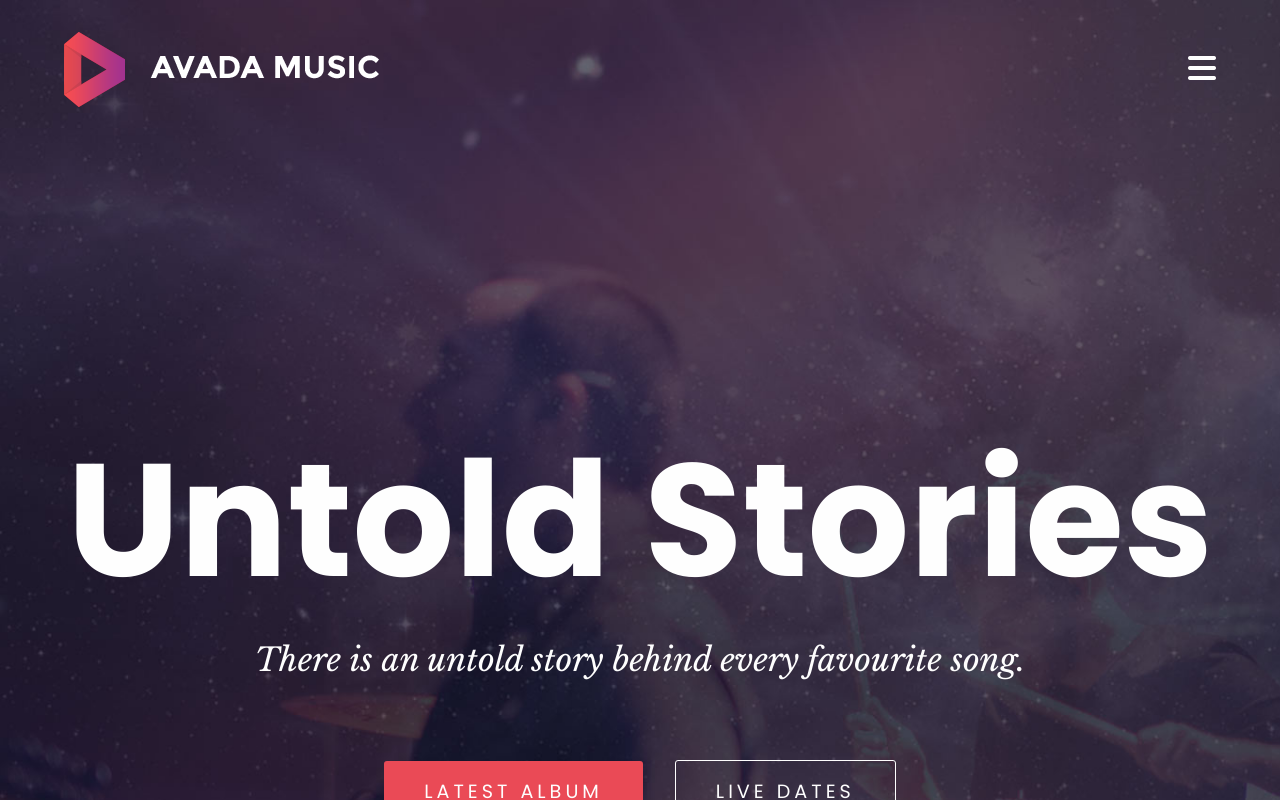
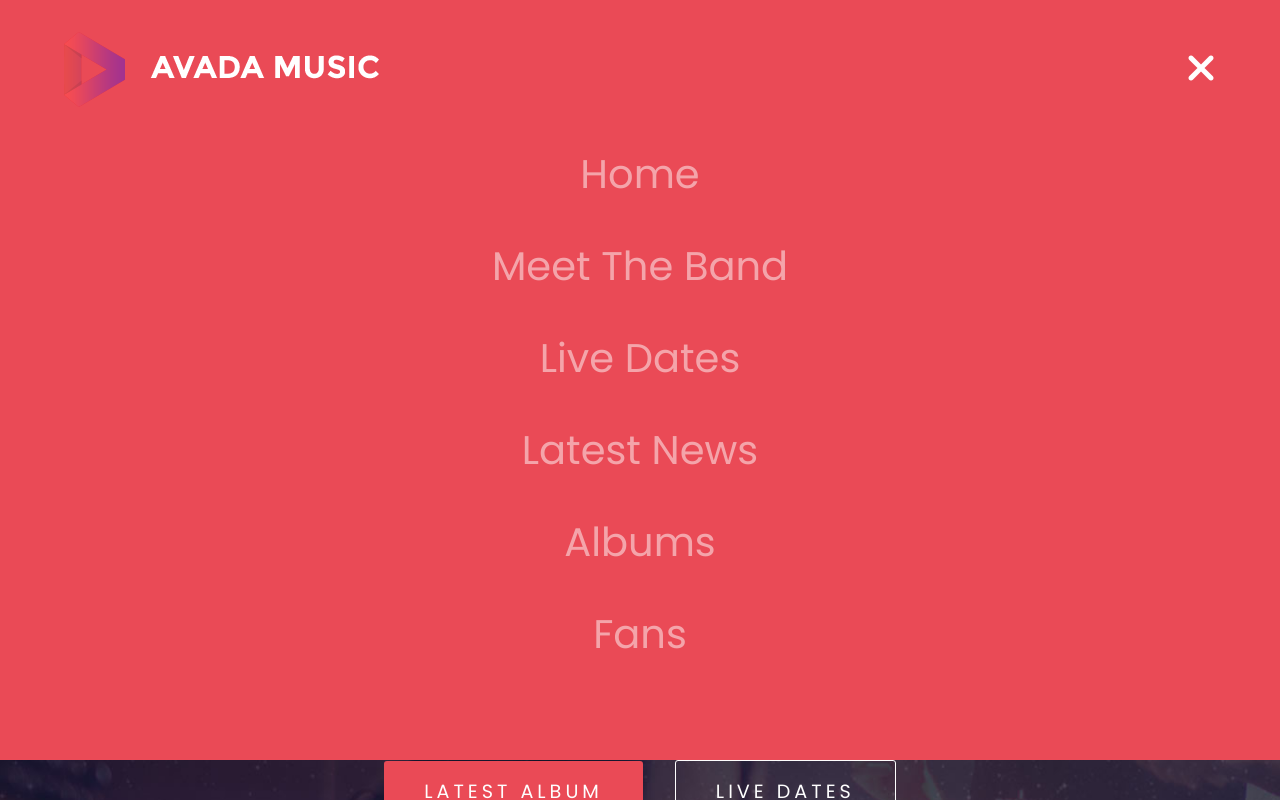
Before and after one commit to DanCan30/proj-html-vuejs, a Vue app: page / in a window 1280 px wide. Both pictures are taken after a click on the icon 1202 px from the left and 68 px from the top of the page. Shown: the top 800 px of the page. Built offline with nearby package versions, Linux system fonts and the light colour scheme.

Commit message:
Navbar menus added by components and header's navbar handled on clicks

```diff
--- a/src/components/Footer.vue
+++ b/src/components/Footer.vue
@@ -4,7 +4,7 @@
       <img src="../assets/img/logo_footer.png" alt="Avada Music logo">
       <ul class="footer-nav">
         <li v-for="(link, index) in navLinks" :key="index">
-          <Navbar class="nav-links"
+          <NavbarElement class="nav-links"
           :link="link"/>
         </li>
 
@@ -25,12 +25,12 @@
 </template>
 
 <script>
-import Navbar from "./Navbar.vue";
+import NavbarElement from "./NavbarElement.vue";
 
 export default {
 
   components: {
-    Navbar,
+    NavbarElement,
   },
 
   props: {
--- a/src/components/Header.vue
+++ b/src/components/Header.vue
@@ -4,7 +4,19 @@
     <div id="topbar">
       <img src="../assets/img/avada-music-logo.png" alt="Avada Logo">
       <nav>
-        <i class="fa-solid fa-bars"></i>
+
+        <i @click="expandNavbar()" class="fa-solid fa-bars"></i>
+
+        <div id="header-navbar" :class="{'expanded': navExpanded === true}">
+        <i v-show="navExpanded" @click="collapseNavbar()" class="fa-solid fa-xmark"></i>
+          <ul>
+            <li v-for="(link, index) in navLinks" :key="index">
+              <NavbarElement
+              :link="link" />
+            </li>
+          </ul>
+        </div>
+
       </nav>
     </div>
 
@@ -23,17 +35,26 @@
 
 <script>
 
-import Navbar from "./Navbar.vue";
+import NavbarElement from "./NavbarElement.vue";
 
 export default {
 
   components: {
-    Navbar
+    NavbarElement
+  },
+
+  props: {
+    navLinks: {
+      type: Array,
+      required: true
+    }
   },
 
   data: function() {
     return {
       isScrolled: false,
+
+      navExpanded: false,
     }
   },
 
@@ -51,6 +72,14 @@ export default {
       } else {
         this.isScrolled= false;
       }
+    },
+
+    expandNavbar: function() {
+      this.navExpanded = true;
+    },
+
+    collapseNavbar: function() {
+      this.navExpanded = false;
     }
   },
 
@@ -76,9 +105,77 @@ export default {
       align-items: center;
       padding: 2rem 4rem;
       position: fixed;
+      z-index: 1;
       top: 0;
       left: 0;
       width: 100%;
+
+      img {
+        z-index: 2;
+      }
+
+      #header-navbar {
+        background-color: $brandMainColor;
+        position: absolute;
+        top: 0;
+        right: 0;
+        left: 100%;
+        transition: all .3s;
+
+        &.expanded {
+          left: 0;
+        }
+
+        i {
+          color: $mainTextsFontColor;
+          font-size: 2.5rem;
+          cursor: pointer;
+          position: absolute;
+          top: 3rem;
+          right: 4rem;
+        }
+
+        ul {
+          list-style: none;
+          padding: 8rem 0 5rem;
+
+          li {
+            display: block;
+            text-align: center;
+            padding: 1rem;
+
+            a {
+              color: $mainTextsFontColor;
+              text-decoration: none;
+              font-size: 2.5rem;
+              opacity: .5;
+              position: relative;
+
+              &::after {
+                content: "";
+                display: inline-block;
+                background-color: white;
+                height: 2px;
+                width: 0;
+                position: absolute;
+                bottom: 0;
+                left: 0;
+                transition: .3s;
+              }
+
+              &:hover {
+                opacity: 1;
+              }
+
+              &:hover::after {
+                width: 100%;
+              }
+
+
+            }
+          }
+        }
+      }
 
       i {
         color: $mainTextsFontColor;
@@ -156,7 +253,12 @@ export default {
       right: 5rem;
       font-size: 1rem;
       color: $mainTextsFontColor;
-      transition: 1s;
+      transition: .2s;
+
+      &:hover {
+        background-color: $brandMainColor;
+        transform: scale(1.4);
+      }
 
       &.visible {
         bottom: 0;
```
Also changed, not shown: src/components/NavbarElement.vue (renamed from src/components/Navbar.vue).
